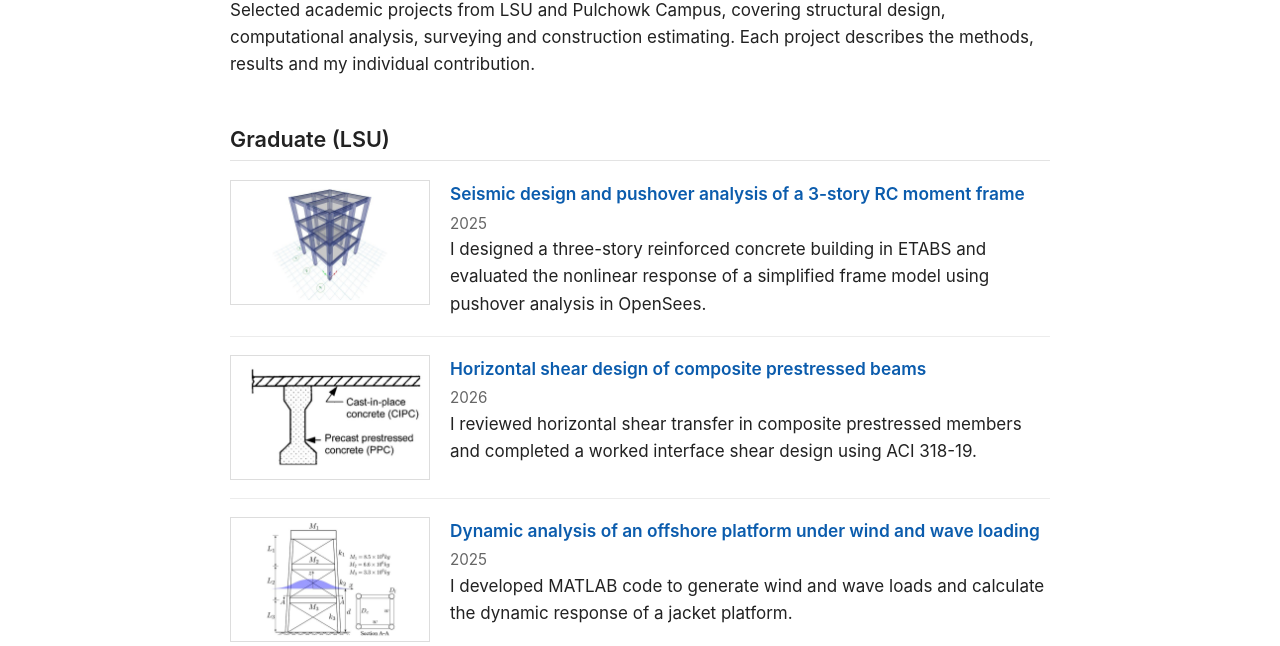
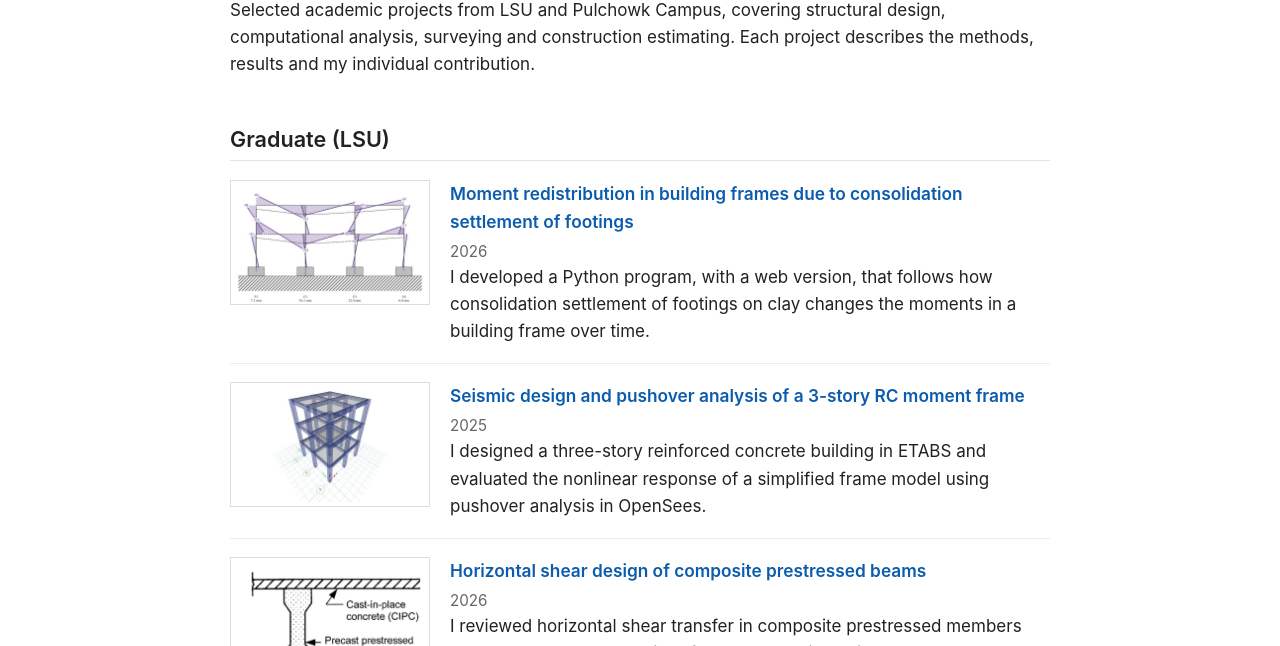
Before and after one commit to sabittimilsina/sabittimilsina.github.io, a plain HTML site: page projects.html in a window 1280 px wide. Shown: the part 154-800 px from the top of the page. Drawn offline with Linux system fonts and the light colour scheme.

Commit message:
List SettleFrame on Projects and Recent updates

```diff
--- a/projects.html
+++ b/projects.html
@@ -27,6 +27,14 @@
 
 <h2>Graduate (LSU)</h2>
 <ul class="project-list">
+<li>
+  <a href="projects/settleframe.html"><img src="images/thumbs/settleframe.jpg" alt="" loading="lazy"></a>
+  <div>
+    <h3><a href="projects/settleframe.html">Moment redistribution in building frames due to consolidation settlement of footings</a></h3>
+    <p class="meta">2026</p>
+    <p>I developed a Python program, with a web version, that follows how consolidation settlement of footings on clay changes the moments in a building frame over time.</p>
+  </div>
+</li>
 <li>
   <a href="projects/seismic-rc-frame.html"><img src="images/thumbs/seismic.jpg" alt="" loading="lazy"></a>
   <div>
```
Also changed, not shown: index.html (+1 -0 lines).
